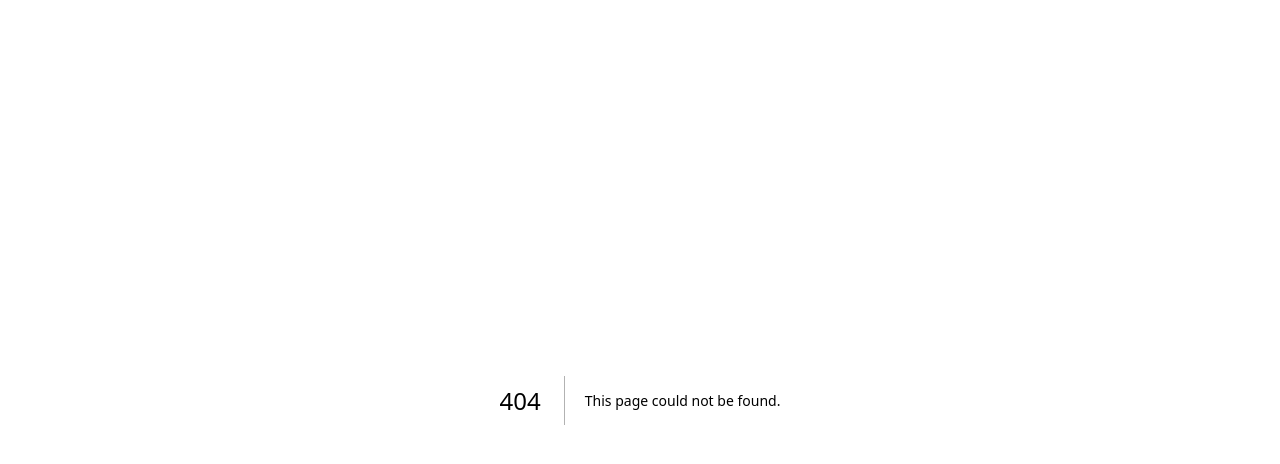
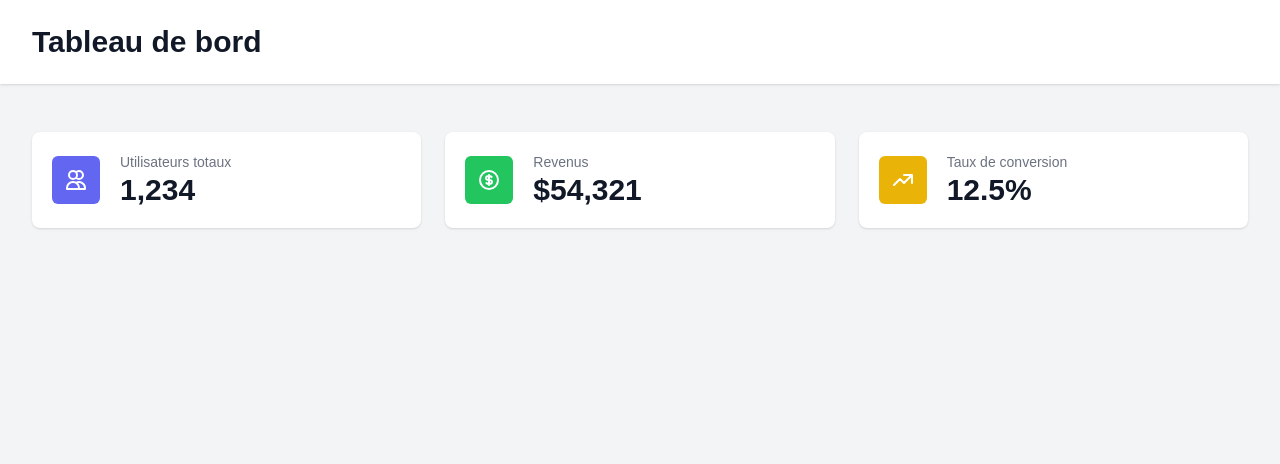
Before and after one commit to sulirb/SAAS-template, a Next.js app: page /dashboard in a window 1280 px wide. Before the commit this address had no page. Shown: the top 464 px of the page. Built offline with nearby package versions, Linux system fonts and the light colour scheme.

Commit message:
dashboard page creation

```diff
--- a/app/(auth)/login/page.tsx
+++ b/app/(auth)/login/page.tsx
@@ -11,6 +11,7 @@ import { Alert, AlertDescription } from "@/components/ui/alert";
 export default function LoginPage() {
   const [email, setEmail] = useState("");
   const [password, setPassword] = useState("");
+  const [verificationCode, setVerificationCode] = useState("");
   const [error, setError] = useState("");
   const router = useRouter();
 
@@ -19,10 +20,10 @@ export default function LoginPage() {
     setError("");
 
     try {
-      const response = await fetch("http://localhost:5000/api/auth/login", {
+      const response = await fetch("http://localhost:4000/auth/login", {
         method: "POST",
         headers: { "Content-Type": "application/json" },
-        body: JSON.stringify({ email, password }),
+        body: JSON.stringify({ email, password, verificationCode }),
       });
 
       if (response.ok) {
@@ -72,6 +73,16 @@ export default function LoginPage() {
               required
             />
           </div>
+          <div className="space-y-2">
+            <Label htmlFor="password">Code confidentiel</Label>
+            <Input
+              id="code"
+              type="number"
+              value={verificationCode}
+              onChange={(e) => setVerificationCode(e.target.value)}
+              required
+            />
+          </div>
           <Button type="submit" className="w-full">
             Se connecter
           </Button>
--- a/app/(auth)/register/page.tsx
+++ b/app/(auth)/register/page.tsx
@@ -35,7 +35,7 @@ export default function RegisterPage() {
     }
 
     try {
-      const response = await fetch("http://localhost:5000/api/auth/signup", {
+      const response = await fetch("http://localhost:4000/auth/signup", {
         method: "POST",
         headers: { "Content-Type": "application/json" },
         body: JSON.stringify({ email, password }),
--- /dev/null
+++ b/app/dashboard/page.tsx
@@ -0,0 +1,121 @@
+import React from "react";
+
+const Dashboard: React.FC = () => {
+  return (
+    <div className="min-h-screen bg-gray-100">
+      <header className="bg-white shadow">
+        <div className="max-w-7xl mx-auto py-6 px-4 sm:px-6 lg:px-8">
+          <h1 className="text-3xl font-bold text-gray-900">Tableau de bord</h1>
+        </div>
+      </header>
+      <main>
+        <div className="max-w-7xl mx-auto py-6 sm:px-6 lg:px-8">
+          <div className="px-4 py-6 sm:px-0">
+            <div className="grid grid-cols-1 gap-6 sm:grid-cols-2 lg:grid-cols-3">
+              {/* Carte statistique 1 */}
+              <div className="bg-white overflow-hidden shadow rounded-lg">
+                <div className="p-5">
+                  <div className="flex items-center">
+                    <div className="flex-shrink-0 bg-indigo-500 rounded-md p-3">
+                      <svg
+                        className="h-6 w-6 text-white"
+                        fill="none"
+                        viewBox="0 0 24 24"
+                        stroke="currentColor"
+                      >
+                        <path
+                          strokeLinecap="round"
+                          strokeLinejoin="round"
+                          strokeWidth={2}
+                          d="M12 4.354a4 4 0 110 5.292M15 21H3v-1a6 6 0 0112 0v1zm0 0h6v-1a6 6 0 00-9-5.197M13 7a4 4 0 11-8 0 4 4 0 018 0z"
+                        />
+                      </svg>
+                    </div>
+                    <div className="ml-5 w-0 flex-1">
+                      <dl>
+                        <dt className="text-sm font-medium text-gray-500 truncate">
+                          Utilisateurs totaux
+                        </dt>
+                        <dd className="text-3xl font-semibold text-gray-900">
+                          1,234
+                        </dd>
+                      </dl>
+                    </div>
+                  </div>
+                </div>
+              </div>
+
+              {/* Carte statistique 2 */}
+              <div className="bg-white overflow-hidden shadow rounded-lg">
+                <div className="p-5">
+                  <div className="flex items-center">
+                    <div className="flex-shrink-0 bg-green-500 rounded-md p-3">
+                      <svg
+                        className="h-6 w-6 text-white"
+                        fill="none"
+                        viewBox="0 0 24 24"
+                        stroke="currentColor"
+                      >
+                        <path
+                          strokeLinecap="round"
+                          strokeLinejoin="round"
+                          strokeWidth={2}
+                          d="M12 8c-1.657 0-3 .895-3 2s1.343 2 3 2 3 .895 3 2-1.343 2-3 2m0-8c1.11 0 2.08.402 2.599 1M12 8V7m0 1v8m0 0v1m0-1c-1.11 0-2.08-.402-2.599-1M21 12a9 9 0 11-18 0 9 9 0 0118 0z"
+                        />
+                      </svg>
+                    </div>
+                    <div className="ml-5 w-0 flex-1">
+                      <dl>
+                        <dt className="text-sm font-medium text-gray-500 truncate">
+                          Revenus
+                        </dt>
+                        <dd className="text-3xl font-semibold text-gray-900">
+                          $54,321
+                        </dd>
+                      </dl>
+                    </div>
+                  </div>
+                </div>
+              </div>
+
+              {/* Carte statistique 3 */}
+              <div className="bg-white overflow-hidden shadow rounded-lg">
+                <div className="p-5">
+                  <div className="flex items-center">
+                    <div className="flex-shrink-0 bg-yellow-500 rounded-md p-3">
+                      <svg
+                        className="h-6 w-6 text-white"
+                        fill="none"
+                        viewBox="0 0 24 24"
+                        stroke="currentColor"
+                      >
+                        <path
+                          strokeLinecap="round"
+                          strokeLinejoin="round"
+                          strokeWidth={2}
+                          d="M13 7h8m0 0v8m0-8l-8 8-4-4-6 6"
+                        />
+                      </svg>
+                    </div>
+                    <div className="ml-5 w-0 flex-1">
+                      <dl>
+                        <dt className="text-sm font-medium text-gray-500 truncate">
+                          Taux de conversion
+                        </dt>
+                        <dd className="text-3xl font-semibold text-gray-900">
+                          12.5%
+                        </dd>
+                      </dl>
+                    </div>
+                  </div>
+                </div>
+              </div>
+            </div>
+          </div>
+        </div>
+      </main>
+    </div>
+  );
+};
+
+export default Dashboard;
```
Also changed, not shown: 1 other file (tests, documents, lock files or other folders).
